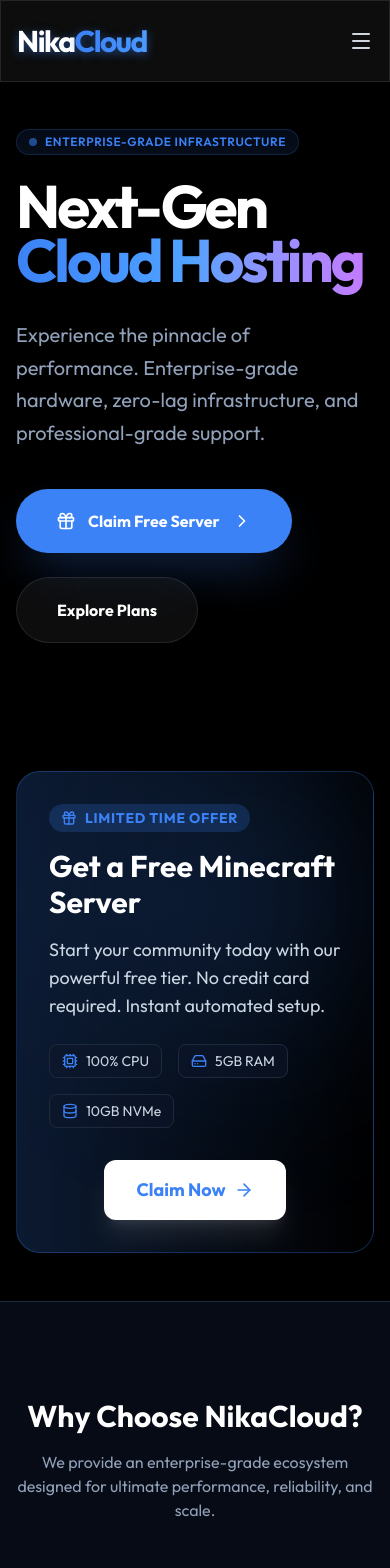
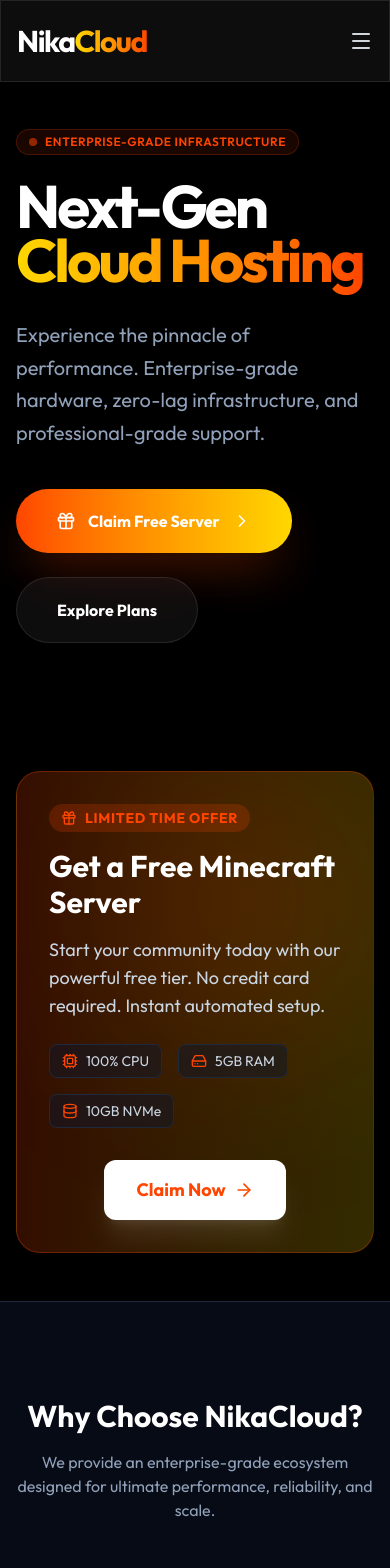
Before and after one commit to devillboy/NikaCloud, a React (Vite) app: page / in a window 390 px wide. Shown: the top 1568 px of the page. Built offline with nearby package versions, Linux system fonts and the light colour scheme; no server answers; the database is empty.

Commit message:
feat: Update branding to fiery orange-red theme
Replaces the blue color scheme with a new fiery orange-red theme. This includes updating CSS variables, gradients, and specific component styles to reflect the new brand identity. The scrollbar thumb color has also been adjusted to match the new theme.

```diff
--- a/src/components/Navbar.tsx
+++ b/src/components/Navbar.tsx
@@ -19,8 +19,8 @@
           <Link to="/" className="flex items-center gap-3 group">
             {/* Logo */}
             <img src="/logo.png" alt="NikaCloud Logo" className="w-12 h-12 object-contain" onError={(e) => (e.currentTarget.style.display = 'none')} />
-            <span className="font-display font-bold text-3xl tracking-tighter text-white [text-shadow:_0_2px_10px_rgb(59_130_246_/_0.5)]">
-              Nika<span className="text-transparent bg-clip-text bg-gradient-to-r from-brand-blue to-blue-400">Cloud</span>
+            <span className="font-display font-bold text-3xl tracking-tighter text-white">
+              Nika<span className="text-fiery-gradient">Cloud</span>
             </span>
           </Link>
 
@@ -38,7 +38,7 @@
                     <motion.button
                       whileHover={{ scale: 1.05 }}
                       whileTap={{ scale: 0.95 }}
-                      className="flex items-center gap-2 px-5 py-2.5 rounded-full bg-brand-blue hover:bg-blue-600 text-white text-sm font-medium transition-colors"
+                      className="flex items-center gap-2 px-5 py-2.5 rounded-full bg-fiery-gradient hover:opacity-90 text-white text-sm font-medium transition-colors"
                     >
                       <LayoutDashboard className="w-4 h-4" />
                       Admin Portal
@@ -49,7 +49,7 @@
                     <motion.button
                       whileHover={{ scale: 1.05 }}
                       whileTap={{ scale: 0.95 }}
-                      className="flex items-center gap-2 px-5 py-2.5 rounded-full bg-brand-blue hover:bg-blue-600 text-white text-sm font-medium transition-colors"
+                      className="flex items-center gap-2 px-5 py-2.5 rounded-full bg-fiery-gradient hover:opacity-90 text-white text-sm font-medium transition-colors"
                     >
                       <LayoutDashboard className="w-4 h-4" />
                       Dashboard
@@ -59,7 +59,7 @@
                 {user?.photoURL ? (
                   <img src={user.photoURL} alt="User" className="w-10 h-10 rounded-full object-cover border border-white/10" referrerPolicy="no-referrer" />
                 ) : (
-                  <div className="w-10 h-10 rounded-full bg-brand-blue flex items-center justify-center text-white font-bold">
+                  <div className="w-10 h-10 rounded-full bg-fiery-gradient flex items-center justify-center text-white font-bold">
                     {user?.displayName?.charAt(0) || user?.email?.charAt(0) || 'U'}
                   </div>
                 )}
@@ -72,7 +72,7 @@
                 <motion.button
                   whileHover={{ scale: 1.05 }}
                   whileTap={{ scale: 0.95 }}
-                  className="flex items-center gap-2 px-5 py-2.5 rounded-full bg-brand-blue hover:bg-blue-600 text-white text-sm font-medium transition-colors"
+                  className="flex items-center gap-2 px-5 py-2.5 rounded-full bg-fiery-gradient hover:opacity-90 text-white text-sm font-medium transition-colors"
                 >
                   <LayoutDashboard className="w-4 h-4" />
                   Client Area
@@ -106,12 +106,12 @@
             {user ? (
               <>
                 {isAdmin ? (
-                  <Link to="/admin" onClick={() => setIsOpen(false)} className="flex items-center justify-center gap-2 px-5 py-3 rounded-xl bg-brand-blue hover:bg-blue-600 text-white font-medium">
+                  <Link to="/admin" onClick={() => setIsOpen(false)} className="flex items-center justify-center gap-2 px-5 py-3 rounded-xl bg-fiery-gradient hover:opacity-90 text-white font-medium">
                     <LayoutDashboard className="w-5 h-5" />
                     Admin Portal
                   </Link>
                 ) : (
-                  <Link to="/dashboard" onClick={() => setIsOpen(false)} className="flex items-center justify-center gap-2 px-5 py-3 rounded-xl bg-brand-blue hover:bg-blue-600 text-white font-medium">
+                  <Link to="/dashboard" onClick={() => setIsOpen(false)} className="flex items-center justify-center gap-2 px-5 py-3 rounded-xl bg-fiery-gradient hover:opacity-90 text-white font-medium">
                     <LayoutDashboard className="w-5 h-5" />
                     Dashboard
                   </Link>
@@ -122,7 +122,7 @@
                 </button>
               </>
             ) : (
-              <Link to="/login" onClick={() => setIsOpen(false)} className="flex items-center justify-center gap-2 px-5 py-3 rounded-xl bg-brand-blue hover:bg-blue-600 text-white font-medium">
+              <Link to="/login" onClick={() => setIsOpen(false)} className="flex items-center justify-center gap-2 px-5 py-3 rounded-xl bg-fiery-gradient hover:opacity-90 text-white font-medium">
                 <LayoutDashboard className="w-5 h-5" />
                 Client Area
               </Link>
--- a/src/index.css
+++ b/src/index.css
@@ -4,7 +4,8 @@
 @theme {
   --font-sans: "Outfit", ui-sans-serif, system-ui, sans-serif;
 
-  --color-brand-blue: #3b82f6;
+  --color-brand-accent: #FF4500; /* Fiery Orange-Red */
+  --color-brand-accent-light: #FFD700; /* Gold/Yellow */
   --color-brand-dark: #050505;
   --color-brand-darker: #000000;
   --color-brand-card: #111111;
@@ -20,6 +21,12 @@
   .glass-panel {
     @apply bg-white/5 backdrop-blur-xl border border-white/10 shadow-2xl;
   }
+  .text-fiery-gradient {
+    @apply bg-gradient-to-r from-brand-accent-light to-brand-accent bg-clip-text text-transparent;
+  }
+  .bg-fiery-gradient {
+    @apply bg-gradient-to-r from-brand-accent to-brand-accent-light;
+  }
 }
 
 /* Custom scrollbar */
@@ -34,5 +41,5 @@
   border-radius: 4px;
 }
 ::-webkit-scrollbar-thumb:hover {
-  background: #555555;
+  background: #FF4500;
 }
--- a/src/pages/Home.tsx
+++ b/src/pages/Home.tsx
@@ -20,8 +20,8 @@
             transition={{ duration: 0.8, ease: "easeOut" }}
             className="text-left"
           >
-            <div className="inline-flex items-center gap-2 px-3 py-1 rounded-full bg-brand-blue/10 border border-brand-blue/20 mb-6 text-brand-blue">
-              <span className="flex h-2 w-2 rounded-full bg-brand-blue animate-pulse" />
+            <div className="inline-flex items-center gap-2 px-3 py-1 rounded-full bg-brand-accent/10 border border-brand-accent/20 mb-6 text-brand-accent">
+              <span className="flex h-2 w-2 rounded-full bg-brand-accent animate-pulse" />
               <span className="text-xs font-semibold uppercase tracking-wider">Enterprise-Grade Infrastructure</span>
             </div>
             <motion.h1
@@ -31,7 +31,7 @@
               className="text-6xl lg:text-8xl font-bold tracking-tighter mb-8 leading-[0.9] text-white"
             >
               Next-Gen <br />
-              <span className="text-transparent bg-clip-text bg-gradient-to-r from-brand-blue via-blue-400 to-purple-400">
+              <span className="text-fiery-gradient">
                 Cloud Hosting
               </span>
             </motion.h1>
@@ -49,7 +49,7 @@
               transition={{ duration: 0.8, delay: 0.4, ease: [0.22, 1, 0.36, 1] }}
               className="flex flex-wrap items-center gap-6"
             >
-              <Link to="/claim-free-server" className="px-10 py-5 rounded-full bg-brand-blue text-white font-bold hover:bg-blue-600 transition-all flex items-center gap-3 group shadow-2xl shadow-brand-blue/30">
+              <Link to="/claim-free-server" className="px-10 py-5 rounded-full bg-fiery-gradient text-white font-bold hover:opacity-90 transition-all flex items-center gap-3 group shadow-2xl shadow-brand-accent/30">
                 <Gift className="w-5 h-5" />
                 Claim Free Server
                 <ChevronRight className="w-5 h-5 group-hover:translate-x-1 transition-transform" />
@@ -70,8 +70,8 @@
             <div className="w-full h-full flex items-center justify-center">
               <div className="relative w-full max-w-md glass-panel rounded-2xl p-8 flex flex-col justify-between overflow-hidden shadow-2xl">
                 <div className="flex justify-between items-start mb-8">
-                  <div className="w-12 h-12 rounded-xl bg-brand-blue/10 flex items-center justify-center border border-brand-blue/20">
-                    <Server className="w-6 h-6 text-brand-blue" />
+                  <div className="w-12 h-12 rounded-xl bg-brand-accent/10 flex items-center justify-center border border-brand-accent/20">
+                    <Server className="w-6 h-6 text-brand-accent" />
                   </div>
                   <div className="px-3 py-1 rounded-full bg-green-500/10 border border-green-500/20 text-green-400 text-xs font-medium flex items-center gap-2">
                     <span className="w-2 h-2 rounded-full bg-green-400"></span>
@@ -90,7 +90,7 @@
                         initial={{ width: "0%" }}
                         animate={{ width: "45%" }}
                         transition={{ duration: 1.5, delay: 0.5 }}
-                        className="h-full bg-brand-blue"
+                        className="h-full bg-fiery-gradient"
                       />
                     </div>
                   </div>
@@ -104,7 +104,7 @@
                         initial={{ width: "0%" }}
                         animate={{ width: "44%" }}
                         transition={{ duration: 1.5, delay: 0.7 }}
-                        className="h-full bg-brand-blue"
+                        className="h-full bg-fiery-gradient"
                       />
                     </div>
                   </div>
@@ -112,7 +112,7 @@
 
                 <div className="pt-6 mt-6 border-t border-slate-800 flex items-center justify-between">
                   <div className="flex items-center gap-2">
-                    <Shield className="w-4 h-4 text-brand-blue" />
+                    <Shield className="w-4 h-4 text-brand-accent" />
                     <span className="text-sm text-slate-300">DDoS Protection Active</span>
                   </div>
                   <span className="text-xs text-slate-500 font-mono">NIKA-US-EAST-1</span>
@@ -126,10 +126,10 @@
       {/* Free Server Banner */}
       <section className="py-12 relative z-10">
         <div className="max-w-7xl mx-auto px-4 sm:px-6 lg:px-8">
-          <div className="bg-gradient-to-r from-brand-blue/20 to-brand-purple/20 border border-brand-blue/30 rounded-3xl p-8 md:p-12 flex flex-col md:flex-row items-center justify-between gap-8 relative overflow-hidden">
-            <div className="absolute top-0 right-0 w-64 h-64 bg-brand-blue/20 blur-[100px] rounded-full" />
+            <div className="bg-gradient-to-r from-brand-accent/20 to-brand-accent-light/20 border border-brand-accent/30 rounded-3xl p-8 md:p-12 flex flex-col md:flex-row items-center justify-between gap-8 relative overflow-hidden">
+            <div className="absolute top-0 right-0 w-64 h-64 bg-brand-accent/20 blur-[100px] rounded-full" />
             <div className="relative z-10">
-              <div className="inline-flex items-center gap-2 px-3 py-1 rounded-full bg-brand-blue/20 text-brand-blue text-sm font-bold uppercase tracking-wider mb-4">
+              <div className="inline-flex items-center gap-2 px-3 py-1 rounded-full bg-brand-accent/20 text-brand-accent text-sm font-bold uppercase tracking-wider mb-4">
                 <Gift className="w-4 h-4" /> Limited Time Offer
               </div>
               <h2 className="text-3xl md:text-4xl font-bold text-white mb-4">Get a Free Minecraft Server</h2>
@@ -138,18 +138,18 @@
               </p>
               <div className="flex flex-wrap gap-4 mb-0">
                 <div className="flex items-center gap-2 text-sm text-slate-300 bg-slate-900/50 px-3 py-1.5 rounded-lg border border-slate-800">
-                  <Cpu className="w-4 h-4 text-brand-blue" /> 100% CPU
+                  <Cpu className="w-4 h-4 text-brand-accent" /> 100% CPU
                 </div>
                 <div className="flex items-center gap-2 text-sm text-slate-300 bg-slate-900/50 px-3 py-1.5 rounded-lg border border-slate-800">
-                  <HardDrive className="w-4 h-4 text-brand-blue" /> 5GB RAM
+                  <HardDrive className="w-4 h-4 text-brand-accent" /> 5GB RAM
                 </div>
                 <div className="flex items-center gap-2 text-sm text-slate-300 bg-slate-900/50 px-3 py-1.5 rounded-lg border border-slate-800">
-                  <Database className="w-4 h-4 text-brand-blue" /> 10GB NVMe
+                  <Database className="w-4 h-4 text-brand-accent" /> 10GB NVMe
                 </div>
               </div>
             </div>
             <div className="relative z-10 shrink-0">
-              <Link to="/claim-free-server" className="bg-white text-brand-blue hover:bg-slate-100 font-bold text-lg px-8 py-4 rounded-xl transition-all shadow-xl shadow-white/10 flex items-center gap-2">
+              <Link to="/claim-free-server" className="bg-white text-brand-accent hover:bg-slate-100 font-bold text-lg px-8 py-4 rounded-xl transition-all shadow-xl shadow-white/10 flex items-center gap-2">
                 Claim Now <ArrowRight className="w-5 h-5" />
               </Link>
             </div>
@@ -179,8 +179,8 @@
                 transition={{ delay: i * 0.1 }}
                 className="glass-panel p-8 rounded-2xl hover:bg-slate-800/50 transition-colors"
               >
-                <div className="w-12 h-12 rounded-xl bg-brand-blue/10 flex items-center justify-center mb-6">
-                  <feature.icon className="w-6 h-6 text-brand-blue" />
+                <div className="w-12 h-12 rounded-xl bg-brand-accent/10 flex items-center justify-center mb-6">
+                  <feature.icon className="w-6 h-6 text-brand-accent" />
                 </div>
                 <h3 className="text-xl font-bold mb-3 text-white">{feature.title}</h3>
                 <p className="text-slate-400 leading-relaxed">{feature.desc}</p>
@@ -221,7 +221,7 @@
               ].map((plan, i) => (
                 <div key={i} className={`relative h-full glass-panel p-6 rounded-3xl border ${plan.popular ? 'border-brand-blue shadow-lg shadow-brand-blue/10' : 'border-slate-800'} flex flex-col`}>
                   {plan.popular && (
-                    <div className="absolute -top-3 left-1/2 -translate-x-1/2 px-3 py-1 rounded-full bg-brand-blue text-white text-[10px] font-bold uppercase tracking-wider">
+                    <div className="absolute -top-3 left-1/2 -translate-x-1/2 px-3 py-1 rounded-full bg-brand-accent text-white text-[10px] font-bold uppercase tracking-wider">
                       Most Popular
                     </div>
                   )}
@@ -233,28 +233,28 @@
 
                   <ul className="space-y-3 mb-8 flex-grow text-sm">
                     <li className="flex items-center gap-2 text-slate-300">
-                      <CheckCircle2 className="w-4 h-4 text-brand-blue" /> {plan.ram} RAM
+                      <CheckCircle2 className="w-4 h-4 text-brand-accent" /> {plan.ram} RAM
                     </li>
                     <li className="flex items-center gap-2 text-slate-300">
-                      <CheckCircle2 className="w-4 h-4 text-brand-blue" /> {plan.ssd} NVMe SSD
+                      <CheckCircle2 className="w-4 h-4 text-brand-accent" /> {plan.ssd} NVMe SSD
                     </li>
                     <li className="flex items-center gap-2 text-slate-300">
-                      <CheckCircle2 className="w-4 h-4 text-brand-blue" /> {plan.cpu} CPU
+                      <CheckCircle2 className="w-4 h-4 text-brand-accent" /> {plan.cpu} CPU
                     </li>
                     <li className="flex items-center gap-2 text-slate-300">
-                      <CheckCircle2 className="w-4 h-4 text-brand-blue" /> {plan.ports} Ports • {plan.subdomains} Subdomain
+                      <CheckCircle2 className="w-4 h-4 text-brand-accent" /> {plan.ports} Ports • {plan.subdomains} Subdomain
                     </li>
                     <li className="flex items-center gap-2 text-slate-300">
-                      <CheckCircle2 className="w-4 h-4 text-brand-blue" /> {plan.backups}
+                      <CheckCircle2 className="w-4 h-4 text-brand-accent" /> {plan.backups}
                     </li>
                     {plan.extra && (
-                      <li className="flex items-center gap-2 text-brand-blue font-medium mt-2">
+                      <li className="flex items-center gap-2 text-brand-accent font-medium mt-2">
                         <Gift className="w-4 h-4" /> {plan.extra}
                       </li>
                     )}
                   </ul>
 
-                  <a href="https://discord.gg/nikacloud" target="_blank" rel="noopener noreferrer" className={`w-full py-2.5 rounded-xl text-sm font-semibold transition-all text-center ${plan.popular ? 'bg-brand-blue hover:bg-blue-600 text-white' : 'bg-slate-800 hover:bg-slate-700 text-white border border-slate-700'}`}>
+                  <a href="https://discord.gg/nikacloud" target="_blank" rel="noopener noreferrer" className={`w-full py-2.5 rounded-xl text-sm font-semibold transition-all text-center ${plan.popular ? 'bg-fiery-gradient hover:opacity-90 text-white' : 'bg-slate-800 hover:bg-slate-700 text-white border border-slate-700'}`}>
                     Order Now
                   </a>
                   <p className="text-xs text-slate-500 mt-3 text-center">Click to open a ticket on Discord to purchase.</p>
@@ -325,13 +325,13 @@
       {/* CTA Section */}
       <section className="py-24 relative z-10">
         <div className="max-w-5xl mx-auto px-4 sm:px-6 lg:px-8">
-          <div className="relative rounded-3xl overflow-hidden bg-brand-blue p-12 text-center">
+          <div className="relative rounded-3xl overflow-hidden bg-fiery-gradient p-12 text-center">
             <div className="relative z-10">
               <h2 className="text-4xl font-bold mb-6 text-white">Ready to start your journey?</h2>
-              <p className="text-xl text-blue-100 mb-8 max-w-2xl mx-auto">
+              <p className="text-xl text-orange-100 mb-8 max-w-2xl mx-auto">
                 Join our Discord community to get exclusive discounts, participate in giveaways, and chat with our support team.
               </p>
-              <a href="https://discord.gg/nikacloud" target="_blank" rel="noopener noreferrer" className="inline-flex items-center gap-3 px-8 py-4 rounded-xl bg-white hover:bg-slate-100 text-brand-blue font-bold text-lg transition-colors">
+              <a href="https://discord.gg/nikacloud" target="_blank" rel="noopener noreferrer" className="inline-flex items-center gap-3 px-8 py-4 rounded-xl bg-white hover:bg-slate-100 text-brand-accent font-bold text-lg transition-colors">
                 <Discord className="w-6 h-6" />
                 Join NikaCloud Discord
               </a>
```
